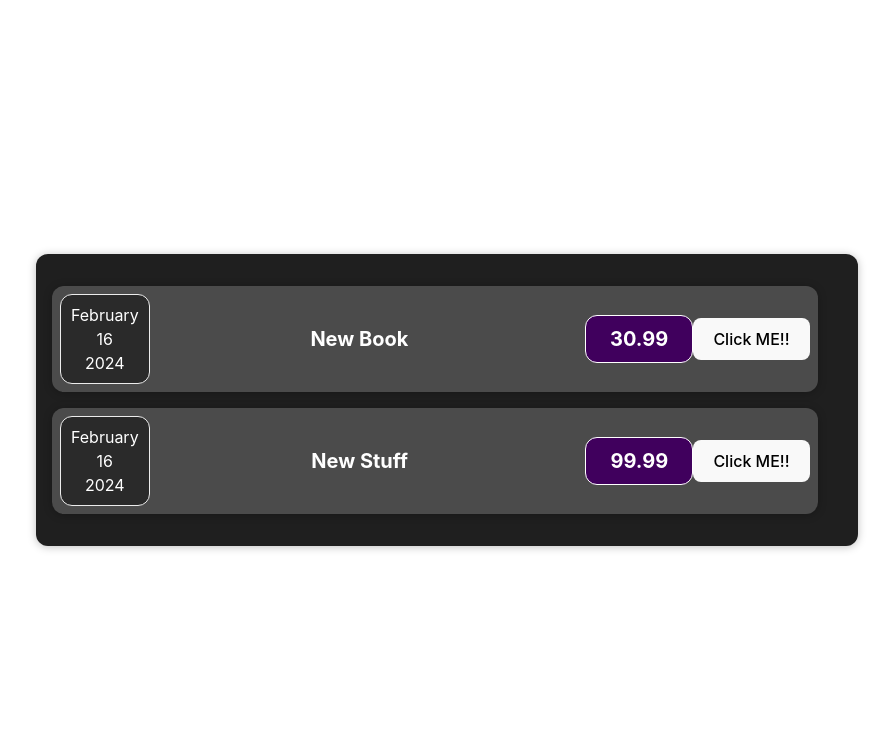
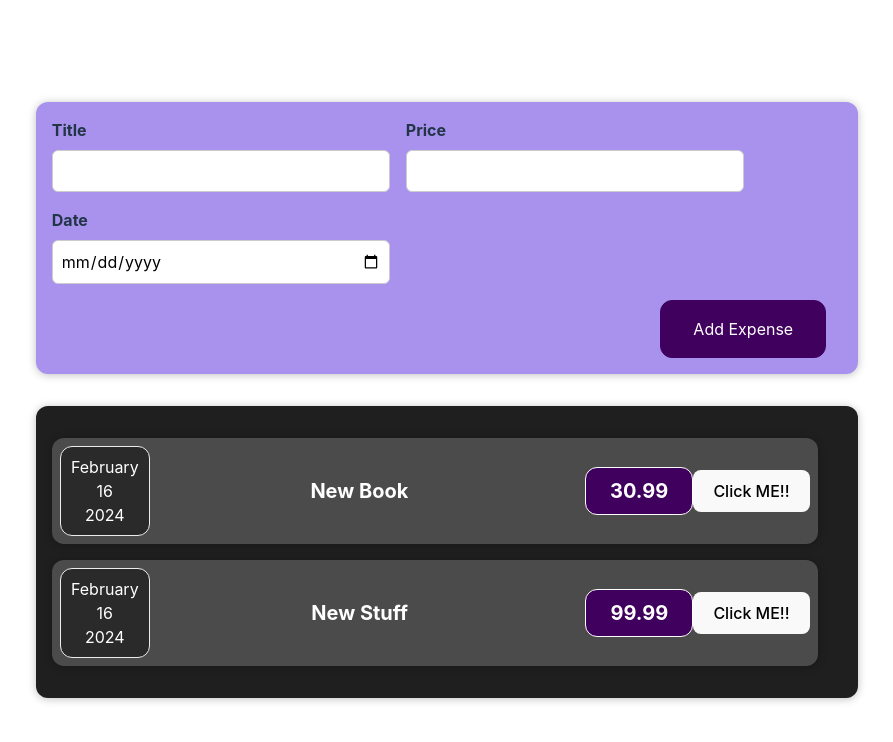
Before and after one commit to gbrds/expenses, a React (Vite) app: page / in a window 1280 px wide. Shown: the top 742 px of the page, without its empty margins (193-1086 px from the left). Built offline with nearby package versions, Linux system fonts and the light colour scheme.

Commit message:
YL4 ; 11. docs ; Form handling

```diff
--- a/src/App.jsx
+++ b/src/App.jsx
@@ -1,6 +1,7 @@
 import './App.css';
 import './assets/expenses/Expenses.css';
 import Expenses from './assets/expenses/Expenses';
+import NewExpense from './assets/newExpense/newExpense';
 
 const App = () => {
   const expenses = [
@@ -8,8 +9,14 @@
     { date: new Date(2024, 1, 16), title: 'New Stuff', price: 99.99 }
   ];
 
+const addExpenseHandler = (expense) => {
+  console.log('in app.js')
+  console.log(expense)
+}
+
   return (
     <div className="App">
+      <NewExpense onAddExpense={addExpenseHandler} />
       <Expenses expenses={expenses} />
     </div>
   );
--- /dev/null
+++ b/src/assets/newExpense/expenseForm.css
@@ -0,0 +1,26 @@
+.new-expense_controls {
+    display: flex;
+    flex-wrap: wrap;
+    gap: 1rem;
+    margin-bottom: 1rem;
+    text-align: left;
+}
+
+.new-expense_control label {
+    font-weight: bold;
+    margin-bottom: 0.5rem;
+    display: block;
+}
+
+.new-expense_control input {
+    font: inherit;
+    padding: 0.5rem;
+    border-radius: 6px;
+    border: 1px solid #ccc;
+    width: 20rem;
+    max-width: 100%;
+}
+
+.new-expense_actions {
+    text-align: right;
+}
--- /dev/null
+++ b/src/assets/newExpense/expenseForm.jsx
@@ -0,0 +1,61 @@
+import { useState } from 'react'
+import './expenseForm.css'
+
+const ExpenseForm = (props) => {
+    const [enteredTitle, setEnteredTitle] = useState('')
+    const [enteredPrice, setEnteredPrice] = useState('')
+    const [enteredDate, setEnteredDate] = useState('')
+
+    const titleChangeHandler = (event) => {
+        setEnteredTitle(event.target.value)
+    }
+    const priceChangeHandler = (event) => {
+        setEnteredPrice(event.target.value)
+    }
+    const dateChangeHandler = (event) => {
+        setEnteredDate(event.target.value)
+    }
+
+    const submitHandler = (event) => {
+        event.preventDefault()
+        const expenseData = {
+            title: enteredTitle,
+            price: enteredPrice,
+            date: new Date(enteredDate)
+        }
+        props.onSaveExpenseData(expenseData)
+        setEnteredTitle('')
+        setEnteredPrice('')
+        setEnteredDate('')
+    }
+
+    return(
+        <form onSubmit={submitHandler}>
+            <div className='new-expense_controls'>
+                <div className='new-expense_control'>
+                    <label>Title</label>
+                    <input type="text"
+                        onChange={titleChangeHandler}
+                        value={enteredTitle}/>
+                </div>
+                <div className='new-expense_control'>
+                    <label>Price</label>
+                    <input type="number" min="0.01" step="0.01"
+                        onChange={priceChangeHandler}
+                        value={enteredPrice}/>
+                </div>
+                <div className='new-expense_control'>
+                    <label>Date</label>
+                    <input type="date" min="2025-02-12" max="2026-01-31"
+                        onChange={dateChangeHandler}
+                        value={enteredDate}/>
+                </div>
+            </div>
+            <div className='new-expense_actions'>
+                <button type="submit">Add Expense</button>
+            </div>
+        </form>
+    )
+}
+
+export default ExpenseForm
--- /dev/null
+++ b/src/assets/newExpense/newExpense.jsx
@@ -0,0 +1,20 @@
+import ExpenseForm from "./expenseForm"
+import './newExpenses.css'
+
+const NewExpense = (props) => {
+    const saveExpenseDataHandler = (enteredExpenseData) => {
+        const expenseData = {
+            ...enteredExpenseData,
+            id: Math.random().toString()
+        }
+        props.onAddExpense(expenseData)
+    }
+
+    return(
+        <div className="new-expense">
+            <ExpenseForm onSaveExpenseData={saveExpenseDataHandler} />
+        </div>
+    )
+}
+
+export default NewExpense
--- /dev/null
+++ b/src/assets/newExpense/newExpenses.css
@@ -0,0 +1,38 @@
+.new-expense {
+    background-color: #a892ee;
+    padding: 1rem;
+    margin: 2rem auto;
+    width: 50rem;
+    max-width: 95%;
+    border-radius: 12px;
+    text-align: center;
+    box-shadow: 0 1px 8px rgba(0, 0, 0, 0.25);
+}
+
+.new-expense button {
+    font: inherit;
+    cursor: pointer;
+    padding: 1rem 2rem;
+    border: 1px solid #40005d;
+    background-color: #40005d;
+    color: white;
+    border-radius: 12px;
+    margin-right: 1rem;
+}
+
+.new-expense button:hover,
+.new-expense button:active {
+    background-color: #510674;
+    border-color: #510674;
+}
+
+.new-expense button.alternative {
+    color: #220131;
+    border-color: transparent;
+    background-color: transparent;
+}
+
+.new-expense button.alternative:hover,
+.new-expense button.alternative:active {
+    background-color: #ddb3f8;
+}
```
